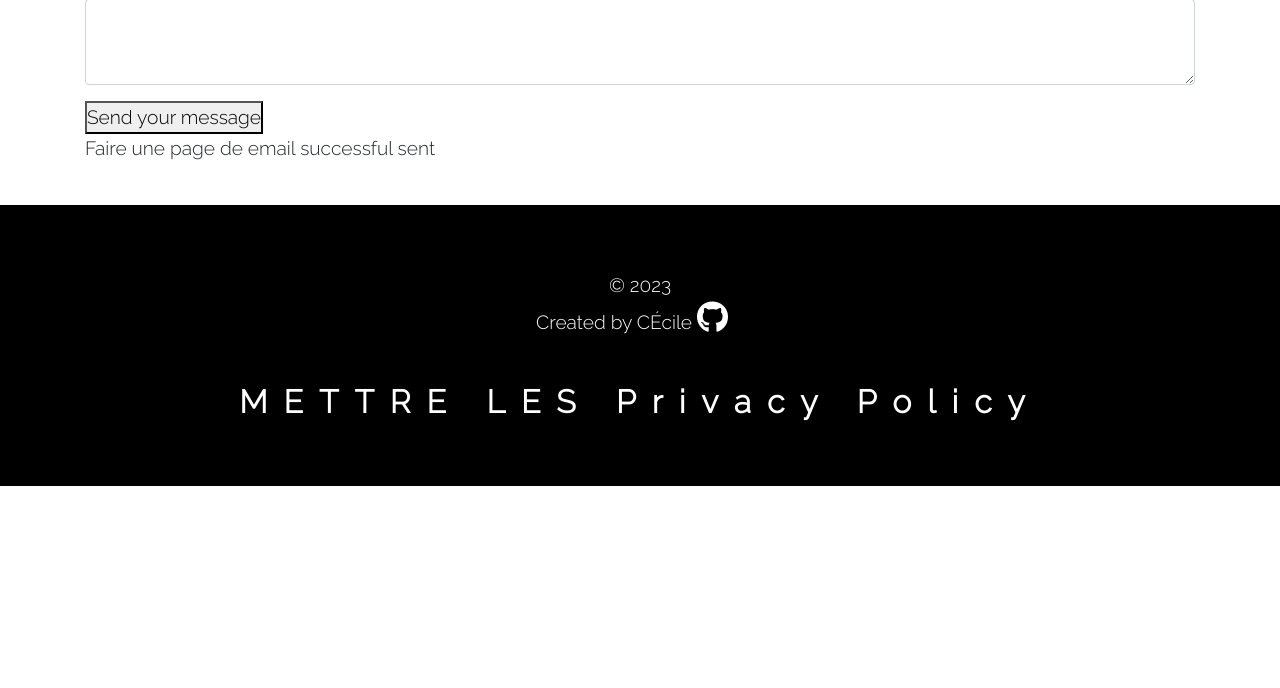
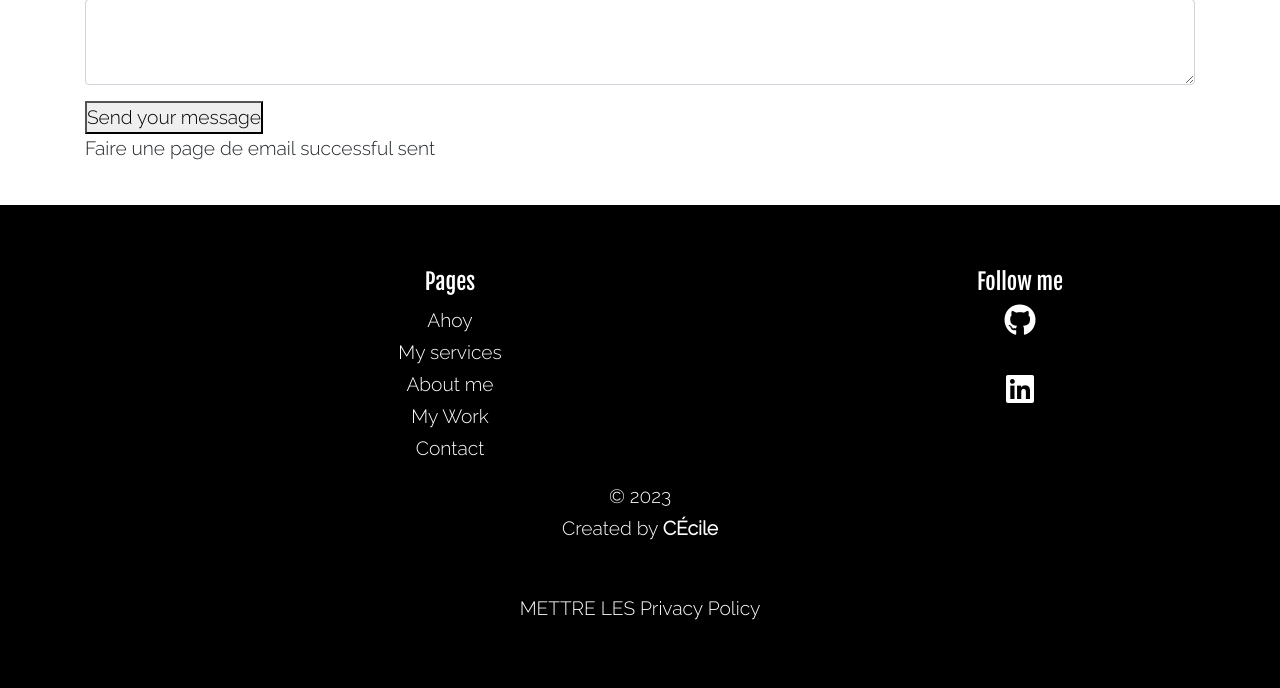
Before and after one commit to cecilegaudron/personal-website, a Django app: page / in a window 1280 px wide. Shown: the part 2784-3472 px from the top of the page. Before the commit the page ends 3270 px from the top, so only its background shows below. Run offline with Django 4.2, Linux system fonts and the light colour scheme; some libraries are stand-ins or nearby versions.

Commit message:
Add content and styles to the footer

```diff
--- a/static/css/footer.css
+++ b/static/css/footer.css
@@ -10,12 +10,20 @@ footer {
 }
 
 footer a {
-    color: #fff;
+    color: #FFF;
     text-decoration: none;
-    font-size: 2rem;
-    letter-spacing: 1rem;
+    font-size: 1.2rem;
+    font-weight: lighter;
 }
 
 footer a:hover {
-    color:rgba(250, 55, 55, 0.6);
+    color: #a52a2a;
 }
+
+footer i {
+    font-size: 2rem;
+}
+
+footer h2 {
+    font-size: 1.4rem;
+}
--- a/templates/includes/footer.html
+++ b/templates/includes/footer.html
@@ -5,13 +5,43 @@
 {% endblock %}
 
 <footer>
-
-
-    </section>
+    <div class="container">
+        <div class="row">
+            <div class=" col-8 left">
+                <ul>
+                    <li>
+                        <h2>Pages</h2>
+                    </li>
+                    <li><a href="{% url 'index' %}">Ahoy</a></li>
+                    <li><a href="{% url 'services' %}">My services</a></li>
+                    <li><a href="{% url 'about' %}">About me</a></li>
+                    <li><a href="{% url 'services' %}#work">My Work</a></li>
+                    <li><a href="{% url 'index' %}#contact-form">Contact</a></li>
+                </ul>
+            </div>
+            <div class="col-4 right">
+                <ul>
+                    <li>
+                        <h2>Follow me</h2>
+                    </li>
+                    <li>
+                        <a href="https://github.com/cecilegaudron" target="_blank" rel="noopener"
+                            aria-label="Visit my GitHub account>"><i class="fa-brands fa-github"></i></a>
+                    </li>
+                    <br>
+                    <li>
+                        <a href="https://www.linkedin.com/in/cecilegaudron" target="_blank" rel="noopener"
+                            aria-label="Visit my LinkedIn account>"><i class="fa-brands fa-linkedin"></i></a>
+                    </li>
+                </ul>
+            </div>
+        </div>
+    </div>
     <!-- Copyright -->
     <div>
         © {% now 'Y' %}<br>
-        Created by CÉcile <a href="https://github.com/cecilegaudron/" target="_blank" rel="noopener" aria-label="Visit my GitHub account>"><i class="fa-brands fa-github"></i></a></p><br>
-        <a href="https://www.privacypolicygenerator.info/live.php?token=5wXhzvlMcnTpFj7LohuincImAdadxGA3" target="_blank" rel="noopener" aria-label="See our Privacy Policy">METTRE LES Privacy Policy</a>
+        Created by <strong>CÉcile</strong></p><br>
+        <a href="https://www.privacypolicygenerator.info/live.php?token=5wXhzvlMcnTpFj7LohuincImAdadxGA3"
+            target="_blank" rel="noopener" aria-label="See our Privacy Policy">METTRE LES Privacy Policy</a>
     </div>
-  </footer>
+</footer>
```
